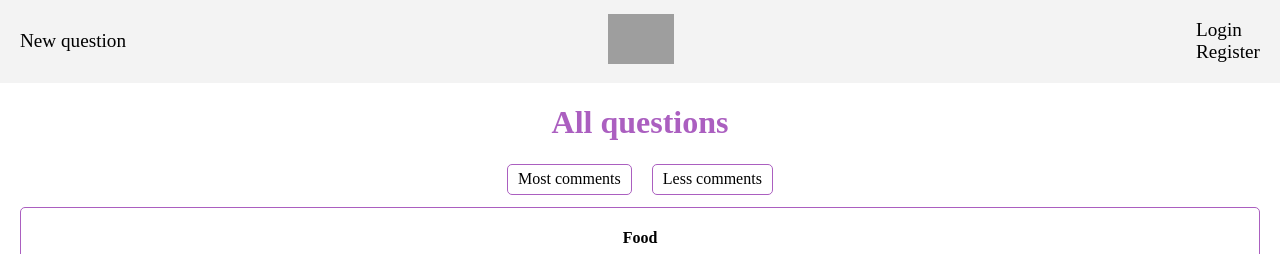
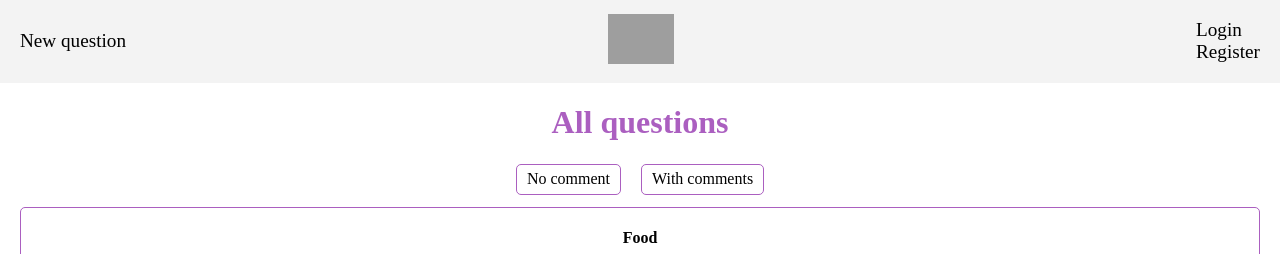
Before and after one commit to MKaukmane/Galutinis-atsiskaitymas, a React (Create React App) app: page / in a window 1280 px wide. Shown: the top 254 px of the page. Built offline with nearby package versions, Linux system fonts and the light colour scheme; data requests are answered from the project's data file; grey boxes are pictures that could not be loaded.

Commit message:
pataisymai

```diff
--- a/src/components/UI/Header.jsx
+++ b/src/components/UI/Header.jsx
@@ -48,9 +48,15 @@ const StyledHeader = styled.header`
                     text-decoration: none;
                     color: #e276fd;
                 }
+                >a:hover{
+                    text-decoration: underline;
+                }
             }
             >button{
                 border: none;
+                >i:hover{
+                    color: #e276fd;
+                }
             }
         }
     }
--- a/src/components/pages/EditQuestion.jsx
+++ b/src/components/pages/EditQuestion.jsx
@@ -10,6 +10,7 @@ const StyledSection = styled.section`
 margin-left: 50px;
     >h1{
         font-size: 1.8rem;
+        color: #ab5fc0;
     }
     >form{
         display: flex;
@@ -38,7 +39,11 @@ margin-left: 50px;
             margin-left: 300px;
             padding: 5px;
             border-radius: 5px;
-            border: 1px solid black;
+            border: 1px solid #ab5fc0;
+            background-color: transparent;
+        }
+        >button:hover{
+            color: #e276fd;
         }
     }
 `;
--- a/src/components/pages/Home.jsx
+++ b/src/components/pages/Home.jsx
@@ -1,5 +1,5 @@
 import styled from "styled-components";
-import { useContext } from "react";
+import { useContext, useState } from "react";
 import QuestionsContext from "../../contexts/QuestionsContext";
 import OneQuestion from "../UI/OneQuestion";
 import { useLocation, useNavigate } from "react-router-dom";
@@ -19,6 +19,9 @@ const StyledSection = styled.section`
         padding: 5px 10px;
         margin: 2px 10px;
     }
+    >button:hover{
+        color: #e276fd;
+    }
 `;
 
 const Home = () => {
@@ -26,10 +29,33 @@ const Home = () => {
     const {questions, setQuestions} = useContext(QuestionsContext);
     const location = useLocation();
     const navigate = useNavigate();
+    const [showButtons, setShowButtons] = useState(false);
+
+    const withComment = () => {
+        setShowButtons(true);
+    }
 
     return (
         <StyledSection>
             <h1>All questions</h1>
+            <button onClick={() => {
+                setQuestions({
+                    type: QuestionsActionTypes.noComment
+                });
+                navigate('/');
+            }}>No comment</button>
+
+            <button onClick={() => {
+                setQuestions({
+                    type: QuestionsActionTypes.withComment
+                });
+                navigate('/');
+            }}>
+
+            With comments</button>
+            {
+                showButtons && (
+                <div>
                     <button onClick={() => {
                     setQuestions({
                         type: QuestionsActionTypes.mostComments
@@ -37,6 +63,7 @@ const Home = () => {
                     navigate('/');
                 }}
                 >Most comments</button>
+
                 <button onClick={() => {
                     setQuestions({
                         type: QuestionsActionTypes.lessComments
@@ -44,6 +71,9 @@ const Home = () => {
                     navigate('/');
                 }}
                 >Less comments</button>
+                </div>
+            )}
+
             <div>
                 {
                     questions.map(question =>
--- a/src/components/pages/Login.jsx
+++ b/src/components/pages/Login.jsx
@@ -13,12 +13,18 @@ const StyledSection = styled.section`
         background-color: transparent;
         margin-top: 20px;
         font-size: 20px;
-        >a >i{
-            color: black;
+        >a {
+            >i{
+                color: black;
+            }
+            >i:hover{
+                color: #e276fd;
+            }
         }
     }
     >h1{
         font-size: 1.8rem;
+        color: #ab5fc0;
     }
     >form{
         display: flex;
@@ -47,7 +53,11 @@ const StyledSection = styled.section`
             margin-left: 300px;
             padding: 5px;
             border-radius: 5px;
-            border: 1px solid black;
+            border: 1px solid #ab5fc0;
+            background-color: transparent;
+        }
+        >button:hover{
+            color: #e276fd;
         }
     }
 `;
--- a/src/components/pages/OneQuestionPage.jsx
+++ b/src/components/pages/OneQuestionPage.jsx
@@ -124,7 +124,7 @@ const OneQuestionPage = () => {
                             type: QuestionsActionTypes.delete,
                             id: question.id
                         });
-                        navigate('-1');
+                        navigate('/');
                     }}><i className="bi bi-trash"></i></button>
                 }
                 </div>
--- a/src/components/pages/UserPage.jsx
+++ b/src/components/pages/UserPage.jsx
@@ -6,11 +6,27 @@ import QuestionsContext from "../../contexts/QuestionsContext";
 import OneQuestion from "../UI/OneQuestion";
 
 const StyledSection = styled.section`
+    margin: 20px;
+    >button{
+        border: none;
+        background-color: transparent;
+        margin-top: 20px;
+        font-size: 20px;
+        text-align: left;
+        >a {
+            >i{
+                color: black;
+            }
+            >i:hover{
+                color: #e276fd;
+            }
+        }
+    }
+    >div{
         text-align: center;
-    margin: 20px;
-
         >h1{
         color: #ab5fc0;
+        margin-top: 0;
     }
     >p{
         a{
@@ -20,6 +36,7 @@ const StyledSection = styled.section`
         >a:hover{
             text-decoration: underline;
             color: #e276fd;
+        }
     }
     }
 `;
@@ -33,6 +50,8 @@ const UserPage = () => {
 
     return (
         <StyledSection>
+            <button><Link to="/"><i className="bi bi-arrow-left"></i></Link></button>
+            <div>
                 <h1>{loginUser.userName} Qusetions</h1>
                 <p><Link to='/addNew'>Add new question</Link></p>
                 {
@@ -50,6 +69,7 @@ const UserPage = () => {
                     </div> :
                     <p>No questions</p>
                 }
+            </div>
         </StyledSection>
      );
 }
--- a/src/contexts/QuestionsContext.jsx
+++ b/src/contexts/QuestionsContext.jsx
@@ -11,15 +11,18 @@ export const QuestionsActionTypes = {
     deleteComment: 'delete one specific comment from the question',
     editComment: 'edit one specific comment from the question',
     likesQuestion: 'like one specific question',
-    dislikesQuestion: 'dislike one specific question',
+    dislikeQuestion: 'dislike one specific question',
     mostComments: 'sort by most comments',
-    lessComments: 'sort by less comments'
+    lessComments: 'sort by less comments',
+    noComment: 'filter by no comments',
+    withComment: 'filter by with comments'
 }
 
 const reducer = (state, action) => {
     switch(action.type){
         case QuestionsActionTypes.getAll:
             return action.data;
+
         case QuestionsActionTypes.addNew:
             fetch(`http://localhost:8080/questions` , {
                 method: 'POST',
@@ -29,11 +32,13 @@ const reducer = (state, action) => {
                 body: JSON.stringify(action.data)
             });
             return [...state, action.data];
+
         case QuestionsActionTypes.delete:
             fetch(`http://localhost:8080/questions/${action.id}`, {
                 method: 'DELETE'
             });
             return state.filter(item => item.id !== action.id);
+
         case QuestionsActionTypes.edit:
             fetch(`http://localhost:8080/questions/${action.id}`, {
                 method: 'PUT',
@@ -43,6 +48,7 @@ const reducer = (state, action) => {
                 body: JSON.stringify(action.data)
             });
             return state.map(item => item.id === action.id ? action.data : item);
+
         case QuestionsActionTypes.addComment:
             const questionToAddComment = state.find(item => item.id === action.questionId);
             const commentedQuestion = {
@@ -63,6 +69,7 @@ const reducer = (state, action) => {
                     return item;
                 }
             });
+
         case QuestionsActionTypes.deleteComment:
             const questionToChange = state.find(item => item.id === action.questionId);
             const changedQuestion = {
@@ -83,6 +90,7 @@ const reducer = (state, action) => {
                     return item;
                 }
             });
+
         case QuestionsActionTypes.editComment:
             const questionToEditComment = state.find(item => item.id === action.questionId);
             const editedComments = questionToEditComment.comments.map(comment => {
@@ -110,15 +118,14 @@ const reducer = (state, action) => {
                     return item;
                 }
             });
+
         case QuestionsActionTypes.likesQuestion:
             const questionToLike = state.find(item => item.id === action.id);
-
             if (!questionToLike.likes.includes(questionToLike.userId)) {
                 const likedQuestion = {
                     ...questionToLike,
                     likes: [...questionToLike.likes, questionToLike.userId]
                 };
-
                 fetch(`http://localhost:8080/questions/${action.id}`, {
                     method: 'PUT',
                     headers: {
@@ -126,21 +133,17 @@ const reducer = (state, action) => {
                     },
                     body: JSON.stringify(likedQuestion)
                 });
-
                 return state.map(item => item.id === action.id ? likedQuestion : item);
             }
-
             return state;
 
         case QuestionsActionTypes.dislikeQuestion:
             const questionToDislike = state.find(item => item.id === action.id);
-
             if (!questionToDislike.dislikes.includes(questionToDislike.userId)) {
                 const dislikedQuestion = {
                     ...questionToDislike,
                     dislikes: [...questionToDislike.dislikes, questionToDislike.userId]
                 };
-
                 fetch(`http://localhost:8080/questions/${action.id}`, {
                     method: 'PUT',
                     headers: {
@@ -148,16 +151,19 @@ const reducer = (state, action) => {
                     },
                     body: JSON.stringify(dislikedQuestion)
                 });
-
                 return state.map(item => item.id === action.id ? dislikedQuestion : item);
             }
-
             return state;
 
         case QuestionsActionTypes.mostComments:
             return state.sort((a, b) => b.comments.length - a.comments.length);
         case QuestionsActionTypes.lessComments:
             return state.sort((a, b) => a.comments.length - b.comments.length);
+
+        case QuestionsActionTypes.noComment:
+            return state.filter(item => item.comments.length === 0);
+        case QuestionsActionTypes.withComment:
+            return state.filter(item => item.comments.length > 0);
 
         default:
             console.error(`Action type not found ${action.type}`);
--- a/src/data.json
+++ b/src/data.json
@@ -6,7 +6,8 @@
       "topic": "Food",
       "question": "Best place to eat in Kaunas?",
       "likes": [
-        "7d13"
+        "7d13",
+        "0"
       ],
       "dislikes": [
         "0"
@@ -19,16 +20,16 @@
           "text": "I like to eat in 'Viva la vita'"
         },
         {
-          "id": "1",
-          "questionId": "1",
-          "userId": "0",
-          "text": "London Grill"
-        },
-        {
           "id": "b2783cff-04de-465e-96d9-d3ebd260d609",
           "questionId": "1",
           "userId": "7d13",
           "text": "Čili pica"
+        },
+        {
+          "id": "3634a50b-814b-4476-bd73-767baf9e7adc",
+          "questionId": "1",
+          "userId": "0",
+          "text": "London Grill"
         }
       ]
     },
@@ -143,6 +144,13 @@
       "email": "jolantele@gmail.com",
       "password": "$2a$10$IAEtGegYlZQ0B.vx0QZRGuu2bUjBSApVu0//d1oDmTxShVIIT36xS",
       "passwordNoHash": "123456"
+    },
+    {
+      "id": "efe634a5-19cc-4927-b444-fd05b2482ab8",
+      "userName": "Paulina",
+      "email": "paulina@gmail.com",
+      "password": "$2a$10$8oWH8iHEukK1iXI.p8F2we045d6DgPmCrTec.iyqbZ8vdfir1aiqq",
+      "passwordNoHash": "123456"
     }
   ]
 }
```
Also changed, not shown: src/components/UI/OneQuestion.jsx (+0 -26 lines), src/components/pages/NewQuestions.jsx (+24 -4 lines), src/components/pages/Register.jsx (+13 -3 lines). Lines whose indentation alone changed are shown as unchanged.
